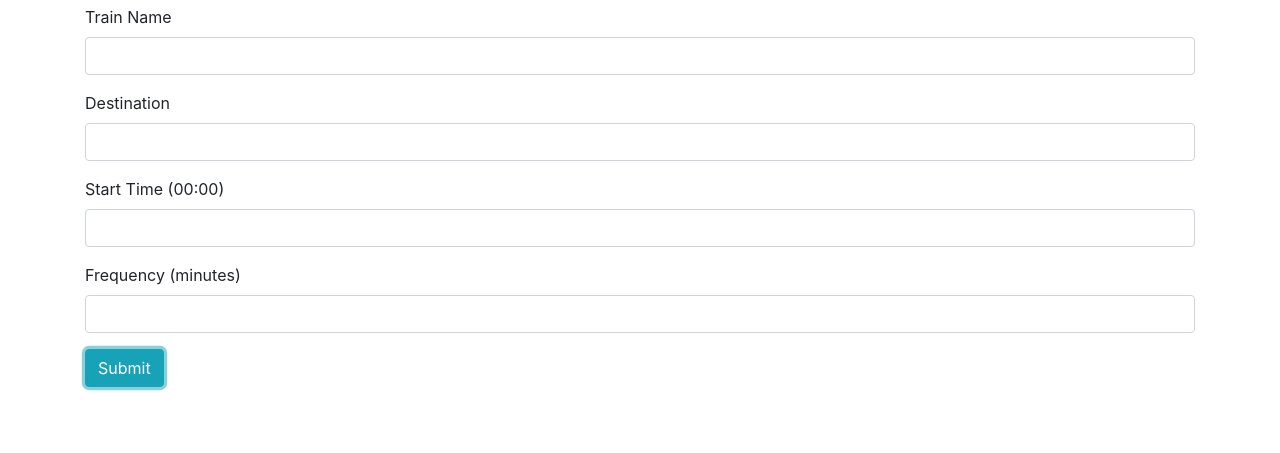
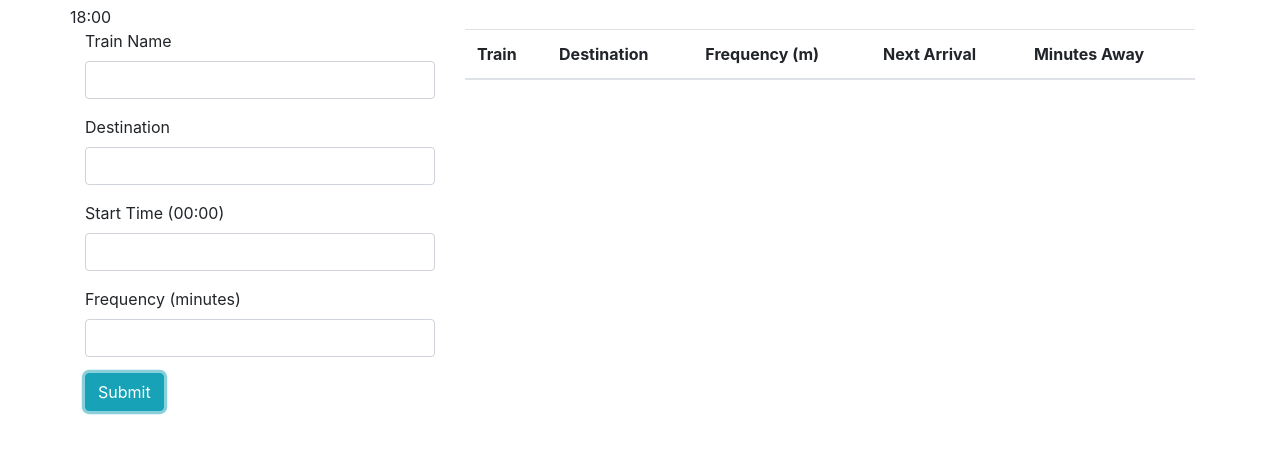
Before and after one commit to kimSpiegel04/train-scheduler, a plain HTML site: page index.html in a window 1280 px wide. Both pictures are taken after typing "Sample", "Sample", "Sample", "Sample" into the empty fields and a click on the button "Submit". Shown: the part 51-504 px from the top of the page. Drawn offline with nearby package versions, Linux system fonts and the light colour scheme; no server answers.

Commit message:
js running

```diff
--- a/assets/javascript/app.js
+++ b/assets/javascript/app.js
@@ -14,37 +14,56 @@ firebase.initializeApp(firebaseConfig);
 // Create a variable to reference the database.
 var database = firebase.database();
 
-//initial values
-var trainName='';
-var destination='';
-var startTime='';
-var frequency='';
+//display current time (military)
+function currentTime(){
+    var getTime = moment().format('HH:mm');
+    $('.current-time').text(getTime);
+};
+
+//animations for min away
 
 $('#submit-info').on('click', function(event){
     event.preventDefault();
+
     //grab values
-    trainName=$('#train-name').val().trim();
-    destination=$('#destination').val().trim();
-    startTime=$('#start-time').val().trim();
-    frequency=$('#frequency').val().trim();
+    var trainName=$('#train-name').val().trim();
+    var destination=$('#destination').val().trim();
+    var startTime = $('#start-time').val().trim();
+    var frequency=$('#frequency').val().trim();
 
-    //push
-    database.ref().push({
+    var newTrain={
         name: trainName,
         destination: destination,
         start: startTime,
         frequency: frequency,
-        dateAdded: firebase.database.ServerValue.TIMESTAMP
-    });
+        inputDate: firebase.database.ServerValue.TIMESTAMP
+    }
 
+    //push
+    database.ref().push(newTrain);
 
-    database.ref().on('child_added', function(snapshot){
-        var ss=snapshot.val();
-        console.log(ss.name);
-
-    })
+    //clear input
     document.getElementById('train-name').value='';
     document.getElementById('destination').value='';
     document.getElementById('start-time').value='';
     document.getElementById('frequency').value='';
 });
+
+setInterval(currentTime,1000);
+
+database.ref().on('child_added', function(snapshot){
+    //name and destination (no change required)
+    var train = snapshot.val().name;
+    var destination = snapshot.val().destination;
+    var frequency = snapshot.val().frequency;
+
+    //calculations
+    var start = moment(snapshot.val().start, 'HH:mm').subtract(1, 'y');
+    var timeDiff = moment().diff(moment(start), "m");
+
+    var remaining = timeDiff % frequency;
+    var minAway = frequency - remaining;
+    var nextArrival = moment().add(minAway, "minutes").format("HH:mm");;
+
+    $(".info-table").append("<tr><td>" + train + "</td><td>" + destination + "</td><td>" + frequency + "</td><td>" + nextArrival + "</td><td class='min-away'>" + minAway + "</td></tr>");
+});
--- a/index.html
+++ b/index.html
@@ -3,6 +3,7 @@
 
 <head>
     <meta charset="utf-8">
+    <meta http-equiv="Refresh" content="60">
     <title>Train Scheduler</title>
     <script src="https://www.gstatic.com/firebasejs/6.2.3/firebase-app.js"></script>
     <script src="https://www.gstatic.com/firebasejs/6.2.3/firebase-database.js"></script>
@@ -10,6 +11,9 @@
     <!-- <link rel="stylesheet" href="assets/style/style.css"> -->
     <link href="https://fonts.googleapis.com/css?family=Roboto|Rubik+Mono+One&display=swap" rel="stylesheet">
     <script src="https://kit.fontawesome.com/a23a8b73c4.js"></script>
+    <script src="https://cdnjs.cloudflare.com/ajax/libs/moment.js/2.22.2/moment.min.js"></script>
+    <script src="https://ajax.googleapis.com/ajax/libs/jquery/3.4.1/jquery.min.js"></script>
+    <script src="https://unpkg.com/axios/dist/axios.min.js"></script>
 </head>
 <body>
 
@@ -21,6 +25,12 @@
             <h1 class='title'>train scheduler</h1>
         </div>
 
+        <div class='row'>
+            <div class='current-time'>00:00</div>
+        </div>
+
+        <div class='row'>
+            <div class='col-4'>
                 <form>
                     <div class="form-group">
                         <label for="train-name">Train Name</label>
@@ -32,7 +42,7 @@
                     </div>
                     <div class="form-group">
                         <label for="start-time">Start Time (00:00)</label>
-                <input type="text" class="form-control" id="start-time">
+                        <input class="form-control" id="start-time">
                     </div>
                     <div class="form-group">
                         <label for="frequency">Frequency (minutes)</label>
@@ -40,12 +50,25 @@
                     </div>
                     <button type="submit" class="btn btn-info" id='submit-info'>Submit</button>
                 </form>
+            </div>
+            <div class='col-8'>
+                <table class="table table-hover">
+                    <thead>
+                        <tr>
+                            <th scope="col">Train</th>
+                            <th scope="col">Destination</th>
+                            <th scope="col">Frequency (m)</th>
+                            <th scope="col">Next Arrival</th>
+                            <th scope="col">Minutes Away</th>
+                        </tr>
+                    </thead>
+                    <tbody class='info-table'>
+                    </tbody>
+                </table>
+            </div>
+        </div>
 
 
-
-        <div class="col-12">
-
-        </div>
 
     </div>
 
```
Lines whose indentation alone changed are shown as unchanged.
